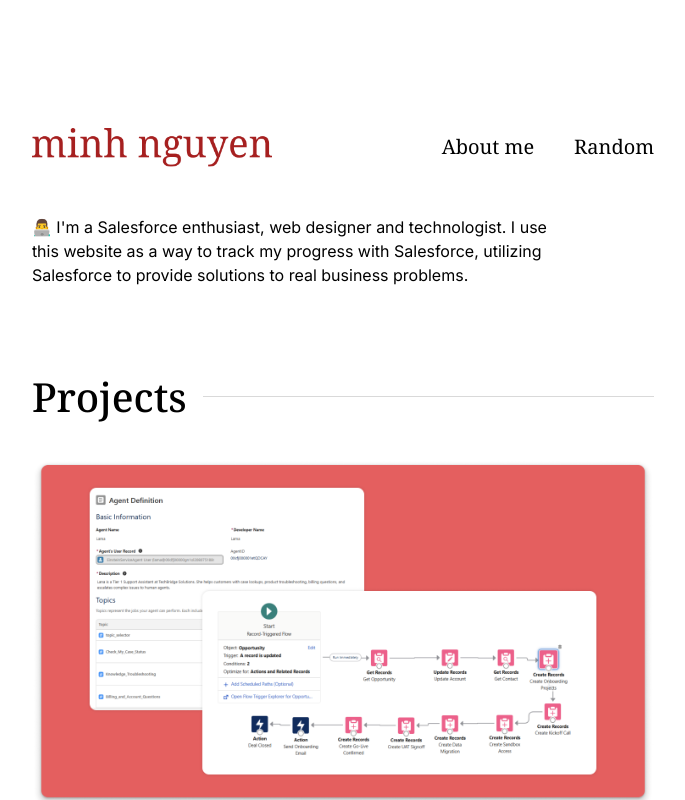
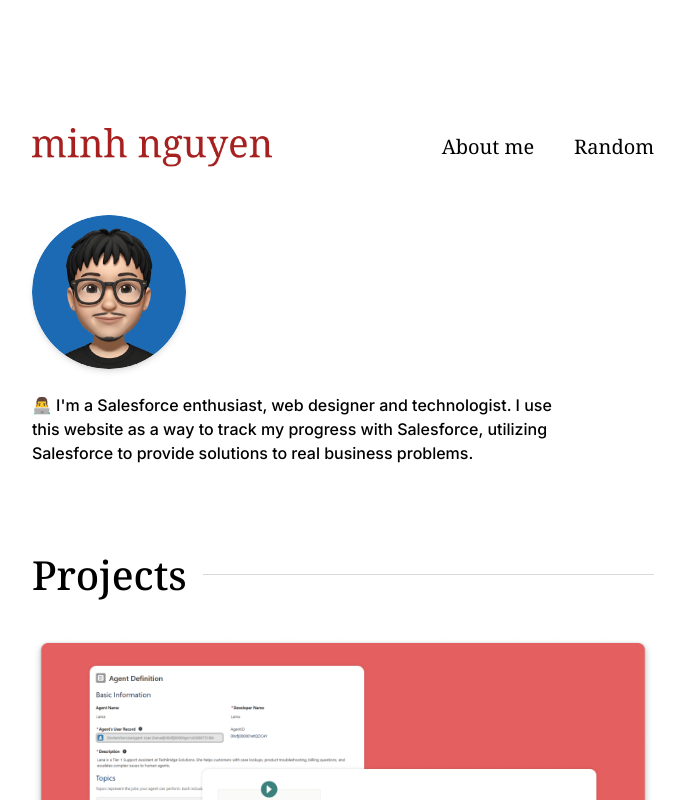
Before and after one commit to vumihn/salesforce-portfolio, a Next.js app: page / in a window 1280 px wide. Shown: the top 800 px of the page, without its empty margins (297-982 px from the left). Built offline with nearby package versions, Linux system fonts and the light colour scheme.

Commit message:
add memoji and about paragraph

```diff
--- a/app/page.tsx
+++ b/app/page.tsx
@@ -31,7 +31,14 @@
 
         {/* About Section */}
         <section id="about" className="mb-12 md:mb-20">
-          <p className="font-sans text-base text-black max-w-[540px]">
+          <Image
+            src="/assets/profilepicblue.png"
+            alt="Profile picture"
+            width={154}
+            height={154}
+            className="mb-6 rounded-full shadow-md"
+          />
+          <p className="font-sans font-medium text-black max-w-[540px]">
             👨‍💻 I'm a Salesforce enthusiast, web designer and technologist. I use this website as a way to track my progress with Salesforce, utilizing Salesforce to provide solutions to real business problems.
           </p>
         </section>
```
Also changed, not shown: public/assets/profilepicblue.png (added).
